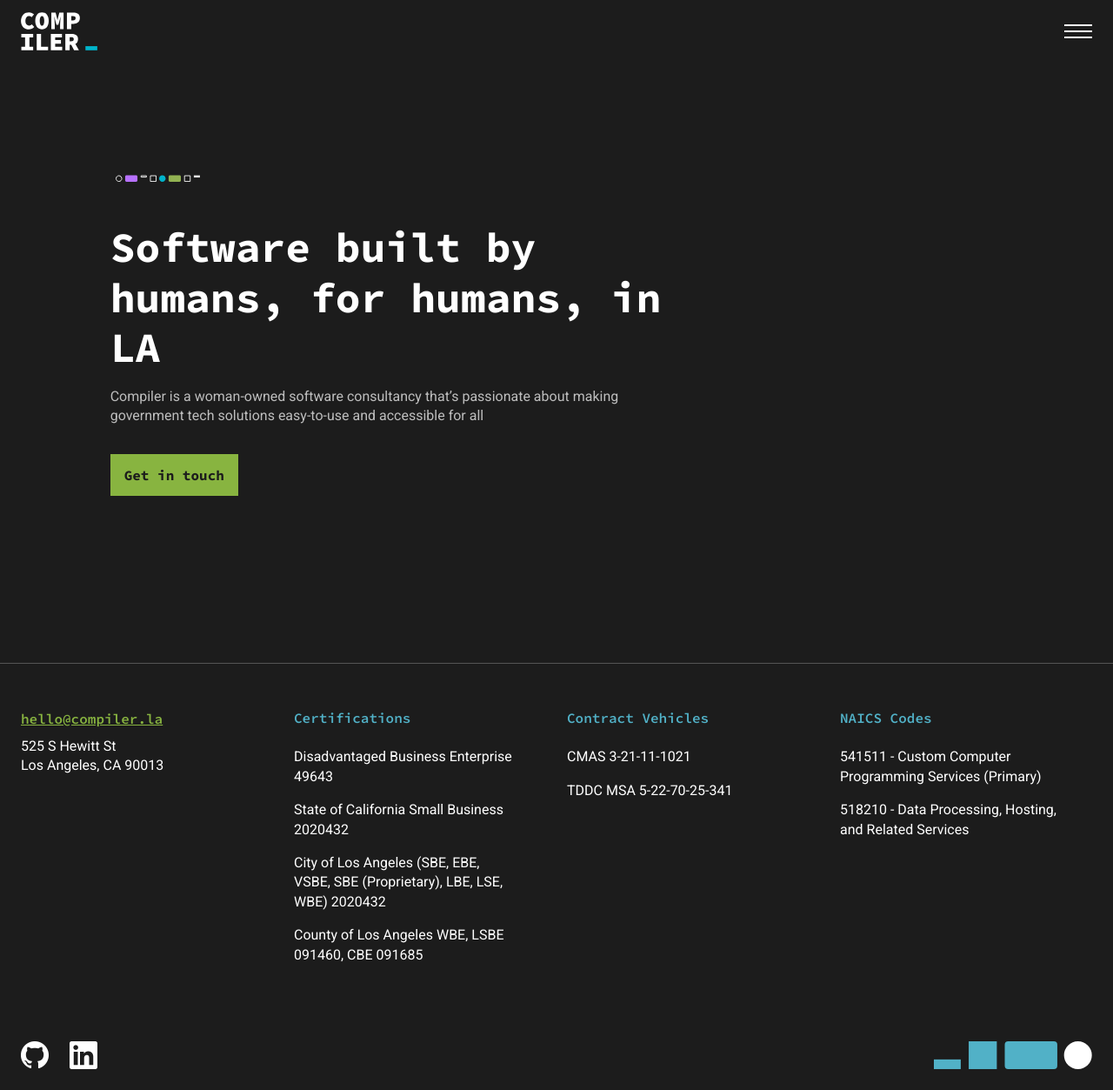
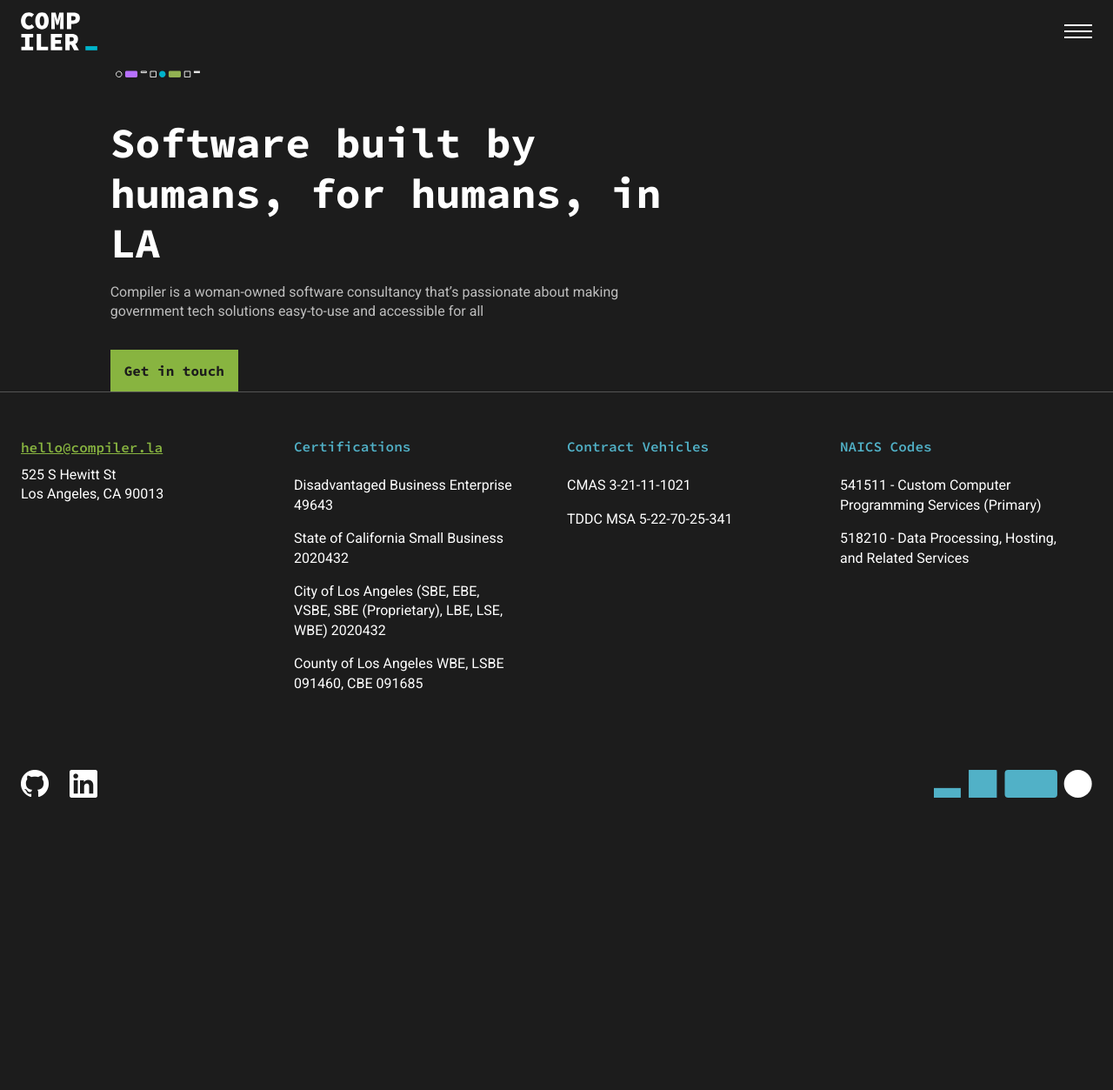
Before and after one commit to compilerla/compiler.la, a Jekyll site: the page built from index.html, in a window 1280 px wide. Shown: the whole page at 87% size. Built offline with Jekyll 4.4.1, drawn with Linux system fonts in a browser that asks for light colours; after the commit the page ends 941 px from its top, so only the background shows below that.

Commit message:
fix(alignment): remove all top/bottom margin/padding from main 4 pgs

```diff
--- a/_layouts/job_post.html
+++ b/_layouts/job_post.html
@@ -4,8 +4,8 @@
 ---
 
 <div class="row posting">
-    <div class="offset-lg-1 col-lg-7 mt-5 pt-5 mb-5 pb-5">
-        <h1 class="h2 mt-4 pt-2 mb-5 pb-2">{{ page.title }}{% if page.type %} ({{ page.type }}){% endif %}</h1>
+    <div class="offset-lg-1 col-lg-7">
+        <h1 class="h2 mb-5 pb-2">{{ page.title }}{% if page.type %} ({{ page.type }}){% endif %}</h1>
 
         {{ content }} {% if page.apply_link %}
         <a
--- a/about.html
+++ b/about.html
@@ -3,7 +3,7 @@
 description: We build open-source, human-centered, secure, agile solutions to support the delivery of government services that increase equity of opportunity.
 ---
 
-<section class="row d-flex align-items-center h-100vh-minus-nav position-relative">
+<section class="row d-flex">
     <div class="container">
         <div class="offset-lg-1 col-lg-7 py-5 my-5 py-md-0 my-md-0">
             <span class="pill">About Us</span>
--- a/index.html
+++ b/index.html
@@ -4,14 +4,14 @@
 ---
 
 <div class="row">
-    <div class="container my-5 py-5">
-        <div class="offset-lg-1 col-lg-7 mt-md-4">
+    <div class="container">
+        <div class="offset-lg-1 col-lg-7">
             <img alt="" width="108.995px" height="8" src="assets/compiler_brandpattern.svg">
             <h1 class="mb-3 pt-4 mt-3">Software built by humans, for humans, in LA</h1>
         </div>
-        <div class="offset-lg-1 col-lg-6 mb-md-4">
+        <div class="offset-lg-1 col-lg-6">
             <p class="mb-3 pb-3 text-info">Compiler is a woman-owned software consultancy that’s passionate about making government tech solutions easy-to-use and accessible for all</p>
-            <div class="d-flex flex-column flex-lg-row mb-5 pb-5">
+            <div class="d-flex flex-column flex-lg-row">
                 <a class="btn btn-primary" href="mailto:hello@compiler.la">Get in touch</a>
             </div>
         </div>
--- a/jobs.html
+++ b/jobs.html
@@ -3,8 +3,8 @@
 title: Jobs with Compiler
 ---
 
-<div class="row jobs container mt-5">
-    <div class="offset-md-1 col-md-7 mt-5">
+<div class="row jobs">
+    <div class="offset-md-1 col-md-7">
         <span class="pill">Careers</span>
         <h1 class="h2 mt-4">Compiler is a woman-owned software consultancy that’s passionate about making government tech solutions
             accessible for all.</h1>
@@ -15,7 +15,7 @@
             <h2 class="h4 mt-5 fs-6 pb-1 mb-2">Past roles</h2>
             <ul id="closed" class="list-unstyled d-flex flex-column gap-2"></ul>
 
-            <p class="my-5">
+            <p class="mt-5 mb-0">
                 Missed a past opportunity? <a href="http://eepurl.com/h6qTKL">Subscribe</a> to our mailing list, as we
                 are always looking for great candidates.
             </p>
```
